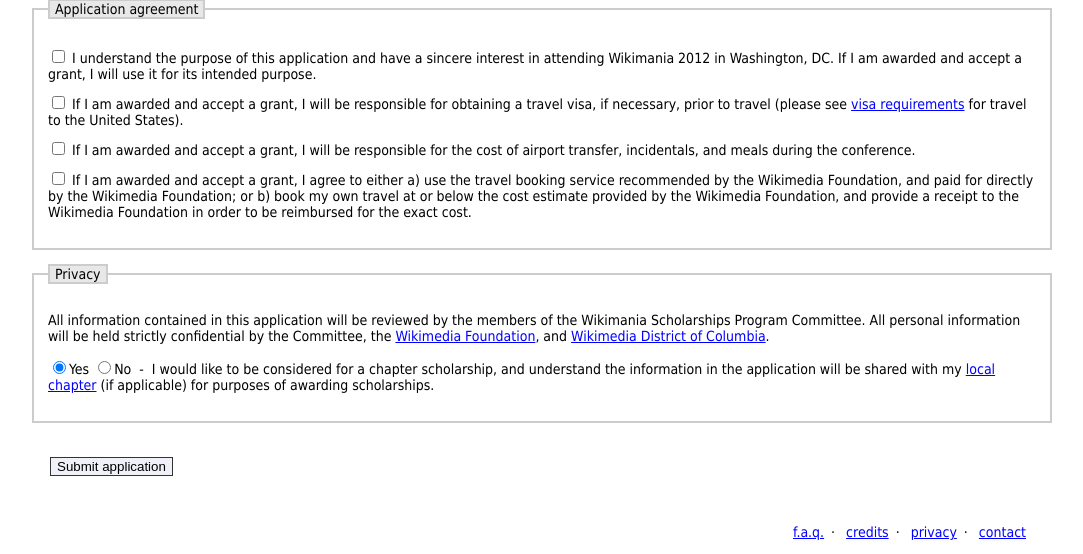
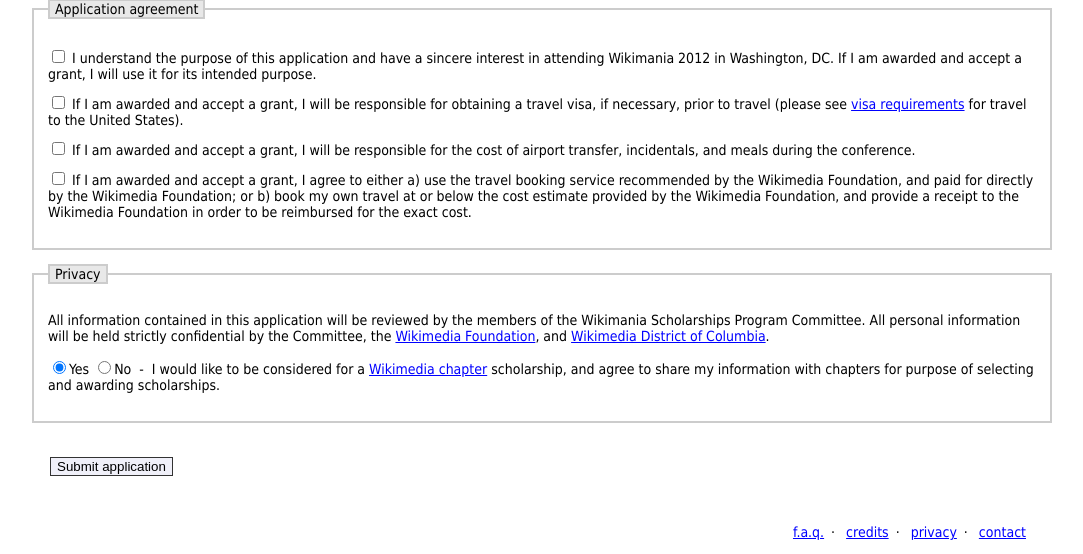
Before and after one commit to saper/Scholarships, a PHP site: page /index.php in a window 1280 px wide. Shown: the part 2374-2928 px from the top of the page, without its empty margins (98-1181 px from the left). Run offline with PHP 8.4, Linux system fonts and the light colour scheme; some libraries are stand-ins or nearby versions.

Commit message:
improve form wording

```diff
--- a/languages/en.php
+++ b/languages/en.php
@@ -111,7 +111,7 @@ Wikimania 2012 Organizing Team",
 		'required-field' => "Required field",
 		'form-privacy' => "Privacy",
                 'form-review' => "All information contained in this application will be reviewed by the members of the Wikimania Scholarships Program Committee. All personal information will be held strictly confidential by the Committee, the <a href='http://wikimediafoundation.org'>Wikimedia Foundation</a>, and <a href='http://wikimediadc.org'>Wikimedia District of Columbia</a>.",
-		'form-chapteragree' => "I would like to be considered for a chapter scholarship, and understand the information in the application will be shared with my <a href='http://meta.wikimedia.org/wiki/Wikimedia chapters' alt='Wikimedia chapters'>local chapter</a> (if applicable) for purposes of awarding scholarships.",
+		'form-chapteragree' => "I would like to be considered for a <a href='http://meta.wikimedia.org/wiki/Wikimedia chapters' alt='Wikimedia chapters'>Wikimedia chapter</a> scholarship, and agree to share my information with chapters for purpose of selecting and awarding scholarships.",
 		'privacy-page' => "<p>All information submitted in scholarship applications will be reviewed by the members of the Wikimania Scholarships Program Committee.</p>
 <p>All personal information will be held strictly confidential by the Committee, the <a href='http://wikimediafoundation.org'>Wikimedia Foundation</a>, and <a href='http://wikimediadc.org'>Wikimedia District of Columbia</a>, in accordance to the Wikimedia Foundation <a href='http://wikimediafoundation.org/wiki/Privacy_policy'>privacy policy</a> and Wikimedia District of Columbia <a href='http://wikimediadc.org/wiki/Privacy_polcy'>privacy</a> and <a href='http://wikimediadc.org/wiki/Record_retention_and_document_destruction_policy'>Record retention and document destruction policy</a>, respectively.</p>",
 		'contact-us' => "Contact us",
```
